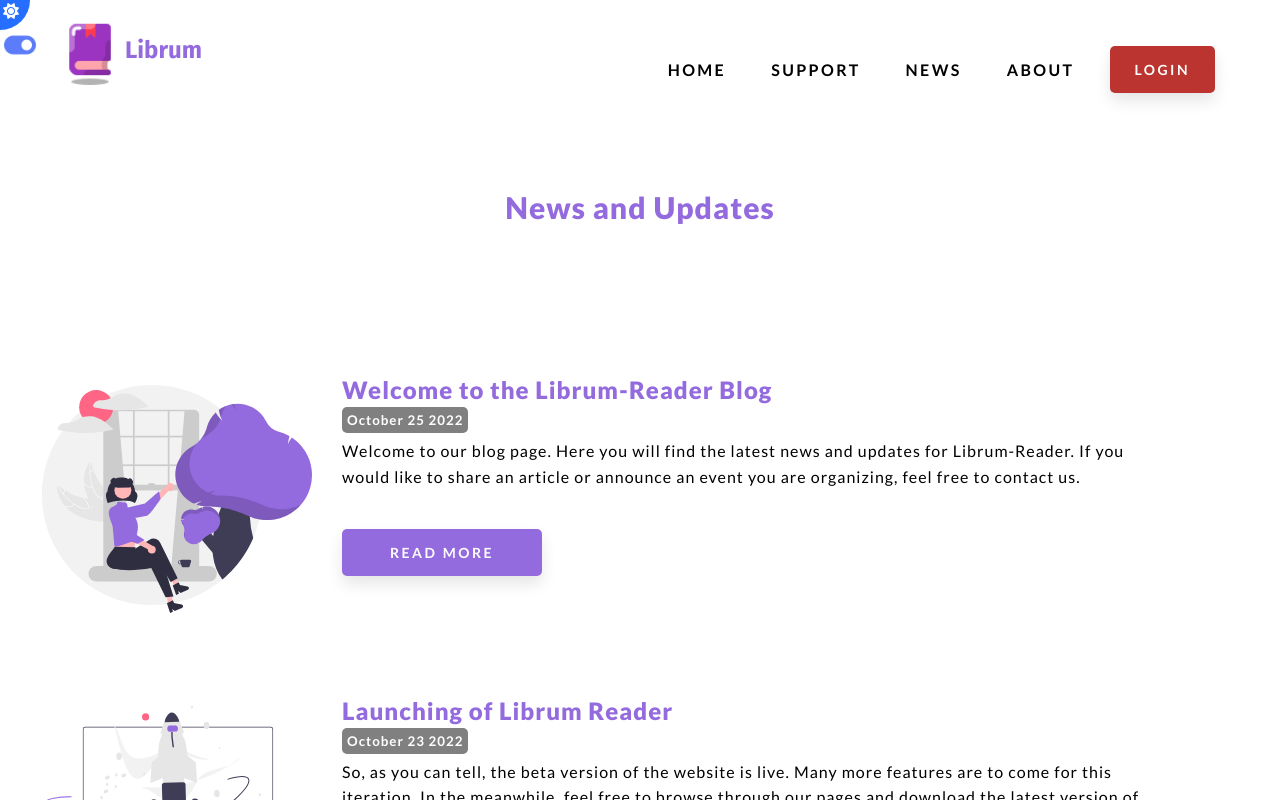
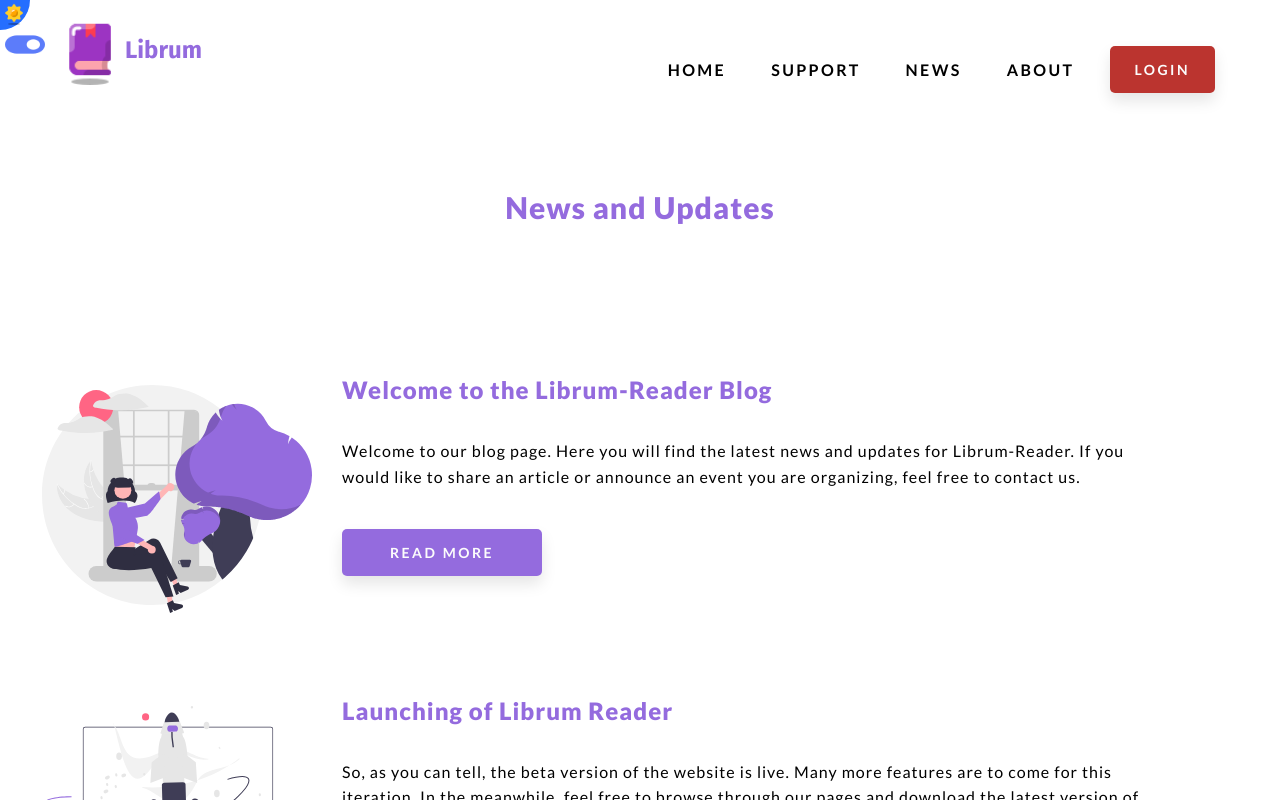
Before and after one commit to moedeera/ereader, a React (Create React App) app: page /News in a window 1280 px wide. Both pictures are taken after a click on the item 20 px from the left and 45 px from the top of the page. Shown: the top 800 px of the page. Built offline with nearby package versions, Linux system fonts and the light colour scheme; no server answers; a web font is replaced by a local one.

Commit message:
Fixes 1
1-Got rid of container around dates
2-Dark mode was  already added to profile page
3-Not much could be done with the toggle icon because it is actually an image.

```diff
--- a/src/Components/Navbar/Navbar.css
+++ b/src/Components/Navbar/Navbar.css
@@ -20,8 +20,8 @@
   position: absolute;
   left: 0;
   top: 0px;
-  width: 40px;
-  height: 60px;
+  width: 50px;
+  height: 65px;
 }
 .nav-toggle-circle {
   position: absolute;
@@ -131,11 +131,15 @@ a:hover:after,
   letter-spacing: 1px;
   font-weight: 700;
 }
+.toggle-li img {
+  height: 39px;
+}
 @media only screen and (min-width: 1176px) {
   .nav-toggle-container {
     display: flex;
     flex-direction: column;
     padding-top: 25px;
+    /* border: 2px solid white; */
   }
   .nav-contain {
     padding: 0 40px;
--- a/src/Components/Navbar/Navbar.js
+++ b/src/Components/Navbar/Navbar.js
@@ -7,7 +7,7 @@ import { SiteContext } from "../../Context/Context";
 import { getAuth } from "firebase/auth";
 import iconOff from "./switch-off-50.png";
 import iconOn from "./switch-on-50.png";
-
+import sunIcon from "./sunIcon.png";
 export const Navbar = () => {
   const [show, setShow] = useState(false);
   const [selected, setSelected] = useState(1);
@@ -47,13 +47,18 @@ export const Navbar = () => {
               }}
               className="nav-toggle-circle"
             >
-              <i
+              {/* <i
                 style={{
                   color: "white",
                 }}
                 className="fa fa-sun"
                 aria-hidden="true"
-              ></i>
+              ></i> */}
+              <img
+                src={sunIcon}
+                style={{ width: "100%", maxWidth: "22px", maxHeight: "22px" }}
+                alt=""
+              />
             </div>
           )}{" "}
           {bg === "light" ? (
--- a/src/Pages/News/News.css
+++ b/src/Pages/News/News.css
@@ -62,14 +62,13 @@
   max-width: 200px;
 }
 .news-text small {
-  color: crimson;
   color: white;
   font-weight: 700;
-  background-color: grey;
+
   padding: 5px;
   border-radius: 5px;
   margin: 5px 0;
-  background-color: grey;
+
   padding: 5px;
   border-radius: 5px;
   margin: 10px 0;
--- a/src/Pages/News/News.js
+++ b/src/Pages/News/News.js
@@ -60,7 +60,9 @@ export const News = () => {
                   <h2>Welcome to the Librum-Reader Blog </h2>
                   <small
                     style={
-                      bg === "light" ? { color: "white" } : { color: "crimson" }
+                      bg === "light"
+                        ? { color: "white" }
+                        : { color: "goldenrod" }
                     }
                   >
                     October 25 2022
@@ -96,7 +98,9 @@ export const News = () => {
                   <h2>Launching of Librum Reader</h2>
                   <small
                     style={
-                      bg === "light" ? { color: "white" } : { color: "crimson" }
+                      bg === "light"
+                        ? { color: "white" }
+                        : { color: "goldenrod" }
                     }
                   >
                     October 23 2022
```
Also changed, not shown: src/Components/Navbar/sunIcon.png (added).
